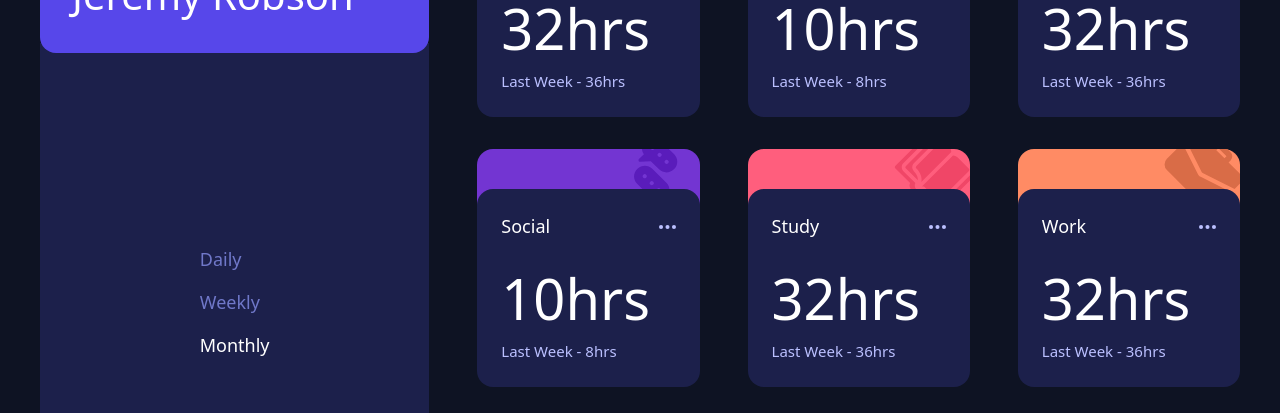
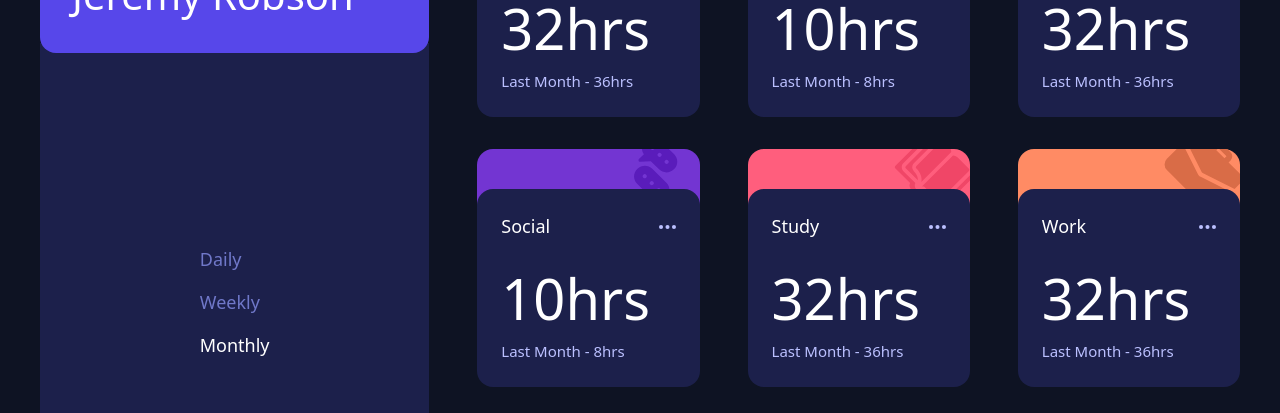
Before and after one commit to NarelaCamara/time-tracking-dashboard, a React (Vite) app: page / in a window 1280 px wide. Shown: the part 307-720 px from the top of the page. Built offline with nearby package versions, Linux system fonts and the light colour scheme.

Commit message:
feat: rutine in card

```diff
--- a/src/App.tsx
+++ b/src/App.tsx
@@ -9,8 +9,19 @@ import social from "./assets/icon-social.svg";
 import self_care from "./assets/icon-self-care.svg";
 import play from "./assets/icon-play.svg";
 import excersice from "./assets/icon-exercise.svg";
+import { useState } from "react";
+
+export const Rutine = {
+  Daily: "Daily",
+  Weekly: "Weekly",
+  Monthly: "Monthly",
+} as const;
+
+export type RutineType = (typeof Rutine)[keyof typeof Rutine];
 
 function App() {
+  const [rutine, setRutine] = useState<RutineType>(Rutine.Monthly);
+
   const cards = [
     {
       title: "Excercise",
@@ -60,7 +71,7 @@ function App() {
 
   // eslint-disable-next-line @typescript-eslint/no-explicit-any
   const renderCard = (e: any) => {
-    return <CardLogic data={e} />;
+    return <CardLogic data={e} rutine={rutine} />;
   };
   return (
     <>
@@ -68,7 +79,7 @@ function App() {
         <div className="grid grid-cols-1 lg:grid-cols-3 lg:grid-rows-1 lg:gap-4 w-full">
           <div className="lg:h-[520px] lg:col-span-1 sticky top-0 z-10">
             <Profile image={jeremy} />
-            <Menu />
+            <Menu setRutine={setRutine} rutine={rutine} />
           </div>
           <div className="lg:col-span-2">
             <div className="grid grid-rows-1 md:grid-cols-3 gap-4">
--- a/src/components/card/Card.tsx
+++ b/src/components/card/Card.tsx
@@ -1,5 +1,6 @@
 import React, { useState } from "react";
 import ellipsis from "../../assets/icon-ellipsis.svg";
+import { Rutine, type RutineType } from "../../App";
 
 interface CardProps {
   data: {
@@ -10,10 +11,19 @@ interface CardProps {
     background: string;
   };
   handleEditCard: () => void;
+  rutine: RutineType;
 }
 
-export const Card: React.FC<CardProps> = ({ data, handleEditCard }) => {
+export const Card: React.FC<CardProps> = ({ data, handleEditCard, rutine }) => {
   const [showEdit, setshowEdit] = useState(false);
+
+  const titleCase = (rutine: RutineType) => {
+    return rutine === Rutine.Daily
+      ? "Yesterday"
+      : rutine === Rutine.Weekly
+      ? "Last Week"
+      : "Last Month";
+  };
 
   return (
     <>
@@ -54,7 +64,7 @@ export const Card: React.FC<CardProps> = ({ data, handleEditCard }) => {
               {data.current}hrs
             </h2>
             <p className="text-[15px] text-[#BBC0FF]">
-              Last Week - {data.previous}hrs
+              {titleCase(rutine)} - {data.previous}hrs
             </p>
           </div>
         </div>
--- a/src/components/cardLogic/CardLogic.tsx
+++ b/src/components/cardLogic/CardLogic.tsx
@@ -1,9 +1,11 @@
 import { useState } from "react";
 import { Card } from "../card/Card";
 import { EditCard } from "../editCard/EditCard";
+import type { RutineType } from "../../App";
 
 export const CardLogic = ({
   data,
+  rutine,
 }: {
   data: {
     title: string;
@@ -12,6 +14,7 @@ export const CardLogic = ({
     image: string;
     background: string;
   };
+  rutine: RutineType;
 }) => {
   const [edit, setEdit] = useState(false);
 
@@ -21,11 +24,11 @@ export const CardLogic = ({
 
   return (
     <div>
-      <Card data={data} handleEditCard={handleEditCard} />
+      <Card data={data} handleEditCard={handleEditCard} rutine={rutine} />
       {edit && (
         <>
           <div className="fixed top-0 left-0 w-full h-full bg-black opacity-50 z-10"></div>
-          <EditCard data={data} setEdit={setEdit} />
+          <EditCard data={data} setEdit={setEdit} rutine={rutine} />
         </>
       )}
     </div>
--- a/src/components/editCard/EditCard.tsx
+++ b/src/components/editCard/EditCard.tsx
@@ -1,4 +1,5 @@
 import { useState } from "react";
+import { Rutine, type RutineType } from "../../App";
 
 type CardData = {
   image: string;
@@ -12,10 +13,19 @@ type CardData = {
 interface EditCardProps {
   setEdit: (edit: boolean) => void;
   data: CardData;
+  rutine: RutineType;
 }
 
-export const EditCard = ({ setEdit, data }: EditCardProps) => {
+export const EditCard = ({ setEdit, data, rutine }: EditCardProps) => {
   const [cardData, setCardData] = useState(data);
+
+  const titleCase = (rutine: RutineType) => {
+    return rutine === Rutine.Daily
+      ? "Yesterday"
+      : rutine === Rutine.Weekly
+      ? "Last Week"
+      : "Last Month";
+  };
 
   return (
     <div className="relative flex flex-col my-12 lg:ml-8    top-1/2 left-1/2 -translate-x-1/2 -translate-y-1/2 w-full z-20">
@@ -64,7 +74,7 @@ export const EditCard = ({ setEdit, data }: EditCardProps) => {
               className="text-[15px] text-[#BBC0FF] mb-1"
               htmlFor="previous-hours"
             >
-              Last Week
+              {titleCase(rutine)}
             </label>
             <div className="flex items-center">
               <input
--- a/src/components/menu/Menu.tsx
+++ b/src/components/menu/Menu.tsx
@@ -1,15 +1,11 @@
-import { useState } from "react";
+import { Rutine, type RutineType } from "../../App";
 
-const Rutine = {
-  Daily: "Daily",
-  Weekly: "Weekly",
-  Monthly: "Monthly",
-} as const;
+type MenuProps = {
+  rutine: RutineType;
+  setRutine: (rutine: RutineType) => void;
+};
 
-type RutineType = (typeof Rutine)[keyof typeof Rutine];
-
-export const Menu = () => {
-  const [rutine, setRutine] = useState<RutineType>(Rutine.Monthly);
+export const Menu = ({ rutine, setRutine }: MenuProps) => {
   return (
     <div className="flex items-center justify-center  gap-6 bg-[#1C204B] rounded-b-2xl lg:h-full ">
       <div className="grid grid-cols-3 lg:grid-cols-1 gap-4 p-6 relative">
```
